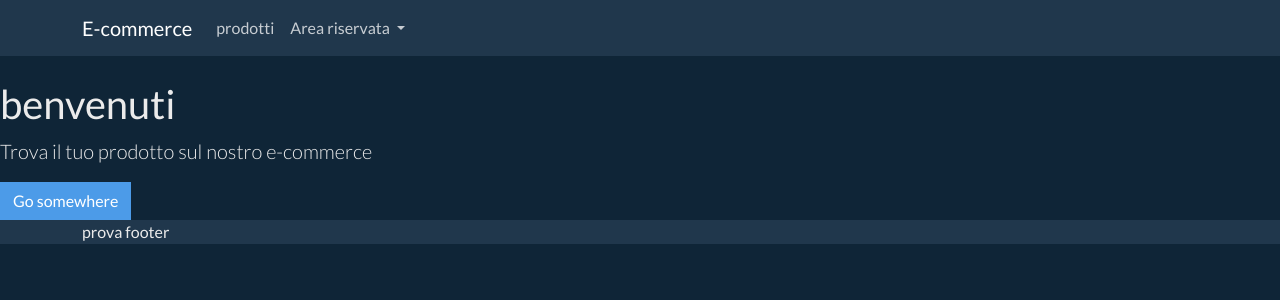
After one commit to DarioDa86/PHP-test-carrello, a PHP site: template pages/homepage.php in a window 1280 px wide. The commit adds this page. Shown: the top 300 px of the page. Run offline with PHP 8.4, Linux system fonts and the light colour scheme; the template is opened without the code that fills it, so the values that code supplies are empty; some libraries are stand-ins or nearby versions.

Commit message:
creata struttura base, pagina prodotti + css e js

```diff
--- /dev/null
+++ b/layout-parts/footer.php
@@ -0,0 +1,11 @@
+    <footer class="bg-dark">
+        <p class="container">prova footer</p>
+    </footer>
+
+    <script src="https://bootswatch.com/_vendor/bootstrap/dist/js/bootstrap.bundle.min.js"></script>
+    <script src="https://bootswatch.com/_vendor/prismjs/prism.js"></script>
+
+    <script src="./assets/js/main.js"></script>
+    </body>
+
+    </html>
--- /dev/null
+++ b/layout-parts/header.php
@@ -0,0 +1,42 @@
+<!DOCTYPE html>
+<html lang="en">
+
+<head>
+    <meta charset="UTF-8">
+    <meta http-equiv="X-UA-Compatible" content="IE=edge">
+    <meta name="viewport" content="width=device-width, initial-scale=1.0">
+    <link rel="stylesheet" href="https://bootswatch.com/5/superhero/bootstrap.css">
+    <link rel="stylesheet" href="./assets/css/style.css">
+    <title>Next e-commerce</title>
+</head>
+
+<body>
+    <nav class="navbar navbar-expand-md navbar-dark bg-dark mb-4" style="margin-bottom:100px">
+        <div class="container">
+            <a class="navbar-brand" href="#">E-commerce</a>
+            <button class="navbar-toggler" type="button" data-bs-toggle="collapse" data-bs-target="#navbarCollapse" aria-controls="navbarCollapse" aria-expanded="false" aria-label="Toggle navigation">
+                <span class="navbar-toggler-icon"></span>
+            </button>
+            <div class="collapse navbar-collapse" id="navbarCollapse">
+                <ul class="navbar-nav me-auto mb-2 mb-md-0">
+                    <li class="nav-item">
+                        <a class="nav-link" href="#">prodotti</a>
+                    </li>
+                    <li class="nav-item dropdown">
+                        <a class="nav-link dropdown-toggle" href="#" role="button" data-bs-toggle="dropdown" aria-expanded="false">
+                            Area riservata
+                        </a>
+                        <ul class="dropdown-menu">
+                            <li><a class="dropdown-item" href="#">Action</a></li>
+                            <li><a class="dropdown-item" href="#">Another action</a></li>
+                            <li>
+                                <hr class="dropdown-divider">
+                            </li>
+                            <li><a class="dropdown-item" href="#">Something else here</a></li>
+                        </ul>
+                    </li>
+                </ul>
+            </div>
+        </div>
+        </div>
+    </nav>
--- /dev/null
+++ b/pages/homepage.php
@@ -0,0 +1,3 @@
+<h1>benvenuti</h1>
+<p class="lead">Trova il tuo prodotto sul nostro e-commerce</p>
+<a href="#" class="btn btn-primary">Go somewhere</a>
--- /dev/null
+++ b/pages/products.php
@@ -0,0 +1,2 @@
+<h1>Prodotti</h1>
+<p class="lead">Scegli i tuoi prodotti</p>
```
Also changed, not shown: index.php (+13 -78 lines), layout-parts/sidebar.php (added, +36 -0 lines), assets/css/style.css (added), assets/js/main.js (added).
